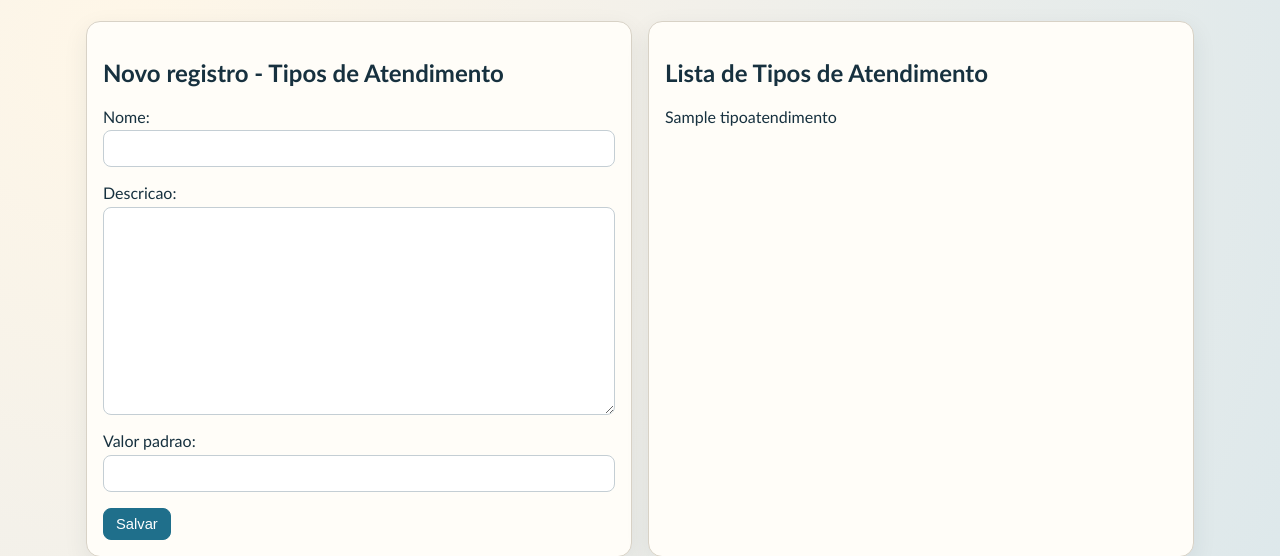
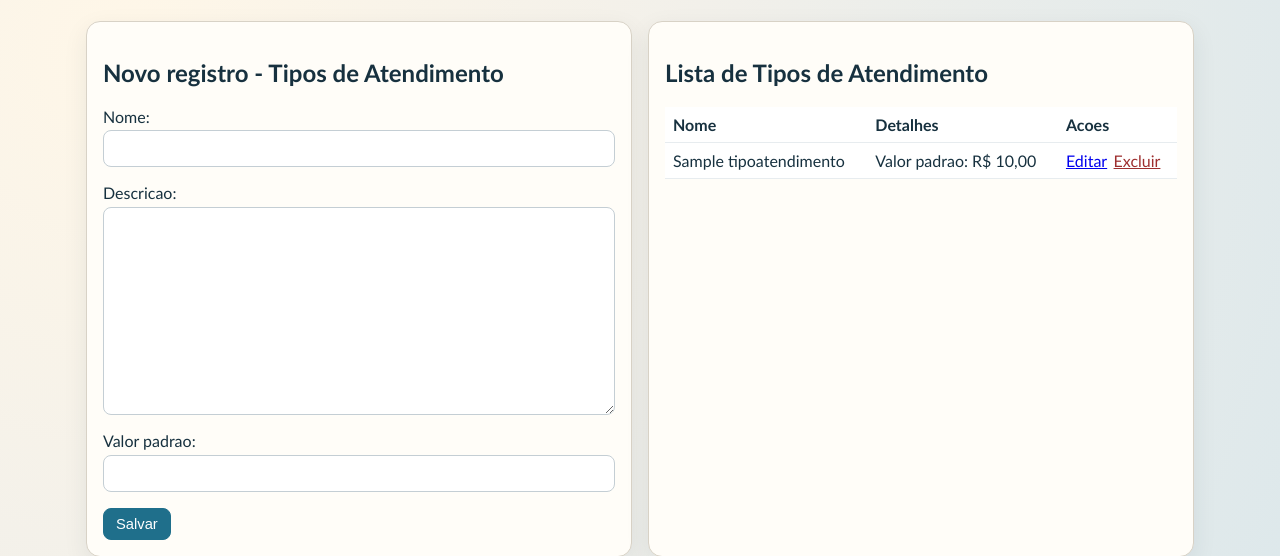
Before and after one commit to AndradeWil/PI3, a Django app: page /tipos-atendimento/ in a window 1280 px wide. Shown: the part 87-643 px from the top of the page. Run offline with Django 5.2, Linux system fonts and the light colour scheme; a user stored in the database is signed in; tables that the repository leaves empty hold one stand-in row (values such as "Sample post").

Commit message:
Adicionado CRUD de empresas e tipo de atendimento

```diff
--- a/core/urls.py
+++ b/core/urls.py
@@ -6,7 +6,11 @@ urlpatterns = [
     path('', views.dashboard, name='dashboard'),
     path('registro/', views.registro, name='registro'),
     path('tipos-atendimento/', views.listar_criar_tipo_atendimento, name='tipos_atendimento'),
+    path('tipos-atendimento/<int:tipo_id>/editar/', views.editar_tipo_atendimento, name='editar_tipo_atendimento'),
+    path('tipos-atendimento/<int:tipo_id>/excluir/', views.excluir_tipo_atendimento, name='excluir_tipo_atendimento'),
     path('empresas/', views.listar_criar_empresa, name='empresas'),
+    path('empresas/<int:empresa_id>/editar/', views.editar_empresa, name='editar_empresa'),
+    path('empresas/<int:empresa_id>/excluir/', views.excluir_empresa, name='excluir_empresa'),
     path('pacientes/', views.listar_criar_paciente, name='pacientes'),
     path('pacientes/<int:paciente_id>/editar/', views.editar_paciente, name='editar_paciente'),
     path('pacientes/<int:paciente_id>/excluir/', views.excluir_paciente, name='excluir_paciente'),
--- a/core/views.py
+++ b/core/views.py
@@ -3,6 +3,7 @@ from decimal import Decimal
 from django.contrib.auth import login
 from django.contrib.auth.decorators import login_required
 from django.contrib.auth.forms import UserCreationForm
+from django.db.models import ProtectedError
 from django.db.models import Sum
 from django.http import HttpResponse
 from django.shortcuts import get_object_or_404, redirect, render
@@ -100,7 +101,43 @@ def listar_criar_tipo_atendimento(request):
 		return redirect('tipos_atendimento')
 
 	itens = fisioterapeuta.tipos_atendimento.all().order_by('nome')
-	return render(request, 'core/listar_criar.html', {'form': form, 'itens': itens, 'titulo': 'Tipos de Atendimento'})
+	contexto = {
+		'form': form,
+		'itens': itens,
+		'titulo': 'Tipos de Atendimento',
+		'editar_url': 'editar_tipo_atendimento',
+		'excluir_url': 'excluir_tipo_atendimento',
+	}
+	return render(request, 'core/listar_criar.html', contexto)
+
+
+@login_required
+def editar_tipo_atendimento(request, tipo_id):
+	fisioterapeuta = _fisioterapeuta_do_usuario(request.user)
+	tipo = get_object_or_404(fisioterapeuta.tipos_atendimento, id=tipo_id)
+	form = TipoAtendimentoForm(request.POST or None, instance=tipo)
+	if request.method == 'POST' and form.is_valid():
+		form.save()
+		return redirect('tipos_atendimento')
+	return render(request, 'core/editar_item.html', {'form': form, 'titulo': f'Editar tipo de atendimento: {tipo.nome}'})
+
+
+@login_required
+def excluir_tipo_atendimento(request, tipo_id):
+	fisioterapeuta = _fisioterapeuta_do_usuario(request.user)
+	tipo = get_object_or_404(fisioterapeuta.tipos_atendimento, id=tipo_id)
+	if request.method == 'POST':
+		try:
+			tipo.delete()
+			return redirect('tipos_atendimento')
+		except ProtectedError:
+			contexto = {
+				'objeto': tipo,
+				'voltar_url': 'tipos_atendimento',
+				'erro': 'Este tipo de atendimento esta vinculado a atendimentos e nao pode ser excluido.',
+			}
+			return render(request, 'core/confirmar_exclusao.html', contexto)
+	return render(request, 'core/confirmar_exclusao.html', {'objeto': tipo, 'voltar_url': 'tipos_atendimento'})
 
 
 @login_required
@@ -115,7 +152,35 @@ def listar_criar_empresa(request):
 		return redirect('empresas')
 
 	itens = fisioterapeuta.empresas.all().order_by('nome')
-	return render(request, 'core/listar_criar.html', {'form': form, 'itens': itens, 'titulo': 'Empresas'})
+	contexto = {
+		'form': form,
+		'itens': itens,
+		'titulo': 'Empresas',
+		'editar_url': 'editar_empresa',
+		'excluir_url': 'excluir_empresa',
+	}
+	return render(request, 'core/listar_criar.html', contexto)
+
+
+@login_required
+def editar_empresa(request, empresa_id):
+	fisioterapeuta = _fisioterapeuta_do_usuario(request.user)
+	empresa = get_object_or_404(fisioterapeuta.empresas, id=empresa_id)
+	form = EmpresaForm(request.POST or None, instance=empresa)
+	if request.method == 'POST' and form.is_valid():
+		form.save()
+		return redirect('empresas')
+	return render(request, 'core/editar_item.html', {'form': form, 'titulo': f'Editar empresa: {empresa.nome}'})
+
+
+@login_required
+def excluir_empresa(request, empresa_id):
+	fisioterapeuta = _fisioterapeuta_do_usuario(request.user)
+	empresa = get_object_or_404(fisioterapeuta.empresas, id=empresa_id)
+	if request.method == 'POST':
+		empresa.delete()
+		return redirect('empresas')
+	return render(request, 'core/confirmar_exclusao.html', {'objeto': empresa, 'voltar_url': 'empresas'})
 
 
 @login_required
--- a/static/css/style.css
+++ b/static/css/style.css
@@ -88,6 +88,11 @@ button,
     background: #9e2f2f;
     color: white;
     border-color: #9e2f2f;
+}
+
+.danger-text {
+    color: #9e2f2f;
+    font-weight: 700;
 }
 
 .container {
--- a/templates/core/confirmar_exclusao.html
+++ b/templates/core/confirmar_exclusao.html
@@ -4,6 +4,9 @@
 <section class="card card-narrow">
     <h2>Confirmar exclusao</h2>
     <p>Tem certeza que deseja excluir: <strong>{{ objeto }}</strong>?</p>
+    {% if erro %}
+        <p class="danger-text">{{ erro }}</p>
+    {% endif %}
     <form method="post" class="actions-row">
         {% csrf_token %}
         <button type="submit" class="danger-solid">Excluir definitivamente</button>
--- a/templates/core/listar_criar.html
+++ b/templates/core/listar_criar.html
@@ -12,13 +12,41 @@
     </article>
     <article class="card">
         <h2>Lista de {{ titulo }}</h2>
-        <ul class="list-clean">
-            {% for item in itens %}
-                <li>{{ item }}</li>
-            {% empty %}
-                <li>Nenhum registro cadastrado.</li>
-            {% endfor %}
-        </ul>
+        <table>
+            <thead>
+                <tr>
+                    <th>Nome</th>
+                    <th>Detalhes</th>
+                    <th>Acoes</th>
+                </tr>
+            </thead>
+            <tbody>
+                {% for item in itens %}
+                    <tr>
+                        <td>{{ item.nome }}</td>
+                        <td>
+                            {% if item.valor_padrao %}
+                                Valor padrao: R$ {{ item.valor_padrao }}
+                            {% elif item.contato or item.telefone or item.email %}
+                                {{ item.contato|default:item.telefone|default:item.email }}
+                            {% else %}
+                                -
+                            {% endif %}
+                        </td>
+                        <td class="actions">
+                            {% if editar_url %}
+                                <a href="{% url editar_url item.id %}">Editar</a>
+                            {% endif %}
+                            {% if excluir_url %}
+                                <a href="{% url excluir_url item.id %}" class="danger">Excluir</a>
+                            {% endif %}
+                        </td>
+                    </tr>
+                {% empty %}
+                    <tr><td colspan="3">Nenhum registro cadastrado.</td></tr>
+                {% endfor %}
+            </tbody>
+        </table>
     </article>
 </section>
 {% endblock %}
```
